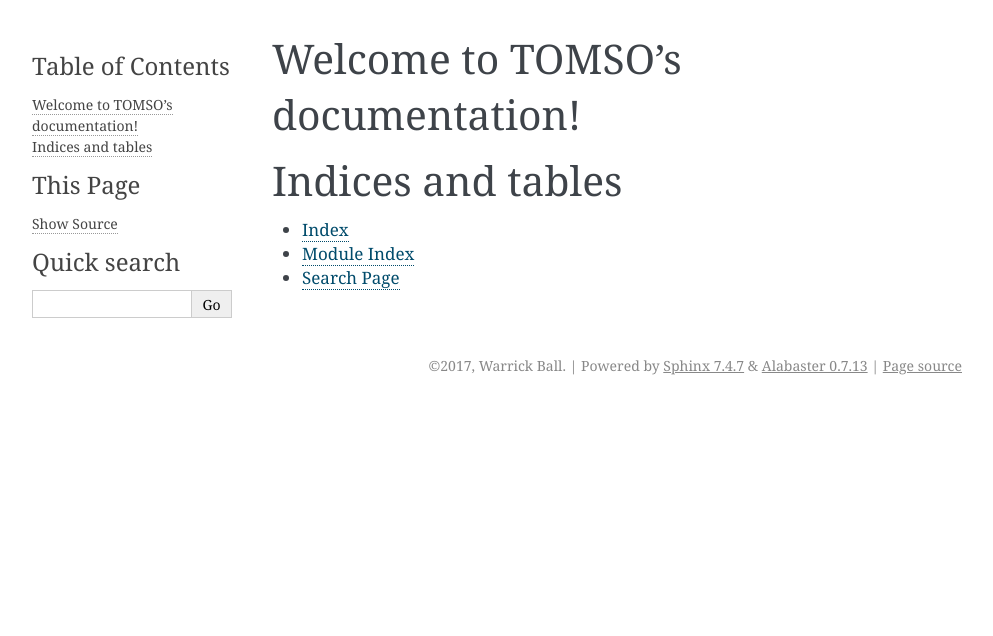
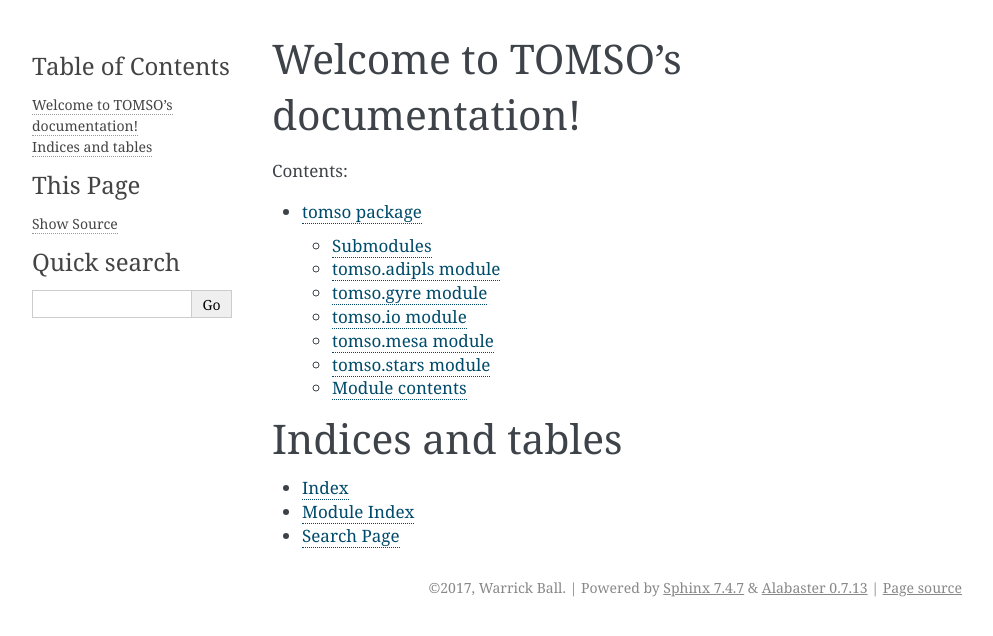
Before and after one commit to warrickball/tomso, a Sphinx documentation site: the page built from doc/index.rst, in a window 1280 px wide. Shown: the top 636 px of the page, without its empty margins (148-1141 px from the left). Built offline with Sphinx 7.4.7, drawn with Linux system fonts in a browser that asks for light colours.

Commit message:
Trying to fix Read The Docs...

```diff
--- a/doc/conf.py
+++ b/doc/conf.py
@@ -1,7 +1,7 @@
 # -*- coding: utf-8 -*-
 #
 # TOMSO documentation build configuration file, created by
-# sphinx-quickstart on Sat Mar  4 23:20:23 2017.
+# sphinx-quickstart on Sat Mar  4 23:24:15 2017.
 #
 # This file is execfile()d with the current directory set to its
 # containing dir.
@@ -18,7 +18,7 @@
 #
 # import os
 # import sys
-# sys.path.insert(0, os.path.abspath('.'))
+# sys.path.insert(0, u'/home/wball/python/tomso')
 
 
 # -- General configuration ------------------------------------------------
@@ -31,7 +31,7 @@
 # extensions coming with Sphinx (named 'sphinx.ext.*') or your custom
 # ones.
 extensions = ['sphinx.ext.autodoc',
-              'sphinx.ext.doctest',
+              'sphinx.ext.viewcode',
               'sphinx.ext.napoleon']
 
 # Add any paths that contain templates here, relative to this directory.
@@ -65,7 +65,7 @@
 #
 # This is also used if you do content translation via gettext catalogs.
 # Usually you set "language" from the command line for these cases.
-language = None
+language = 'en'
 
 # List of patterns, relative to source directory, that match files and
 # directories to ignore when looking for source files.
@@ -76,7 +76,7 @@
 pygments_style = 'sphinx'
 
 # If true, `todo` and `todoList` produce output, else they produce nothing.
-todo_include_todos = False
+todo_include_todos = True
 
 
 # -- Options for HTML output ----------------------------------------------
--- a/doc/index.rst
+++ b/doc/index.rst
@@ -7,9 +7,10 @@
 =================================
 
 .. toctree::
-   :maxdepth: 2
+   :maxdepth: 4
    :caption: Contents:
 
+   tomso
 
 
 Indices and tables
--- /dev/null
+++ b/doc/tomso.rst
@@ -0,0 +1,54 @@
+tomso package
+=============
+
+Submodules
+----------
+
+tomso.adipls module
+-------------------
+
+.. automodule:: tomso.adipls
+    :members:
+    :undoc-members:
+    :show-inheritance:
+
+tomso.gyre module
+-----------------
+
+.. automodule:: tomso.gyre
+    :members:
+    :undoc-members:
+    :show-inheritance:
+
+tomso.io module
+---------------
+
+.. automodule:: tomso.io
+    :members:
+    :undoc-members:
+    :show-inheritance:
+
+tomso.mesa module
+-----------------
+
+.. automodule:: tomso.mesa
+    :members:
+    :undoc-members:
+    :show-inheritance:
+
+tomso.stars module
+------------------
+
+.. automodule:: tomso.stars
+    :members:
+    :undoc-members:
+    :show-inheritance:
+
+
+Module contents
+---------------
+
+.. automodule:: tomso
+    :members:
+    :undoc-members:
+    :show-inheritance:
```
Also changed, not shown: other parts of doc/index.rst (+1 -1 lines), 2 other files.
